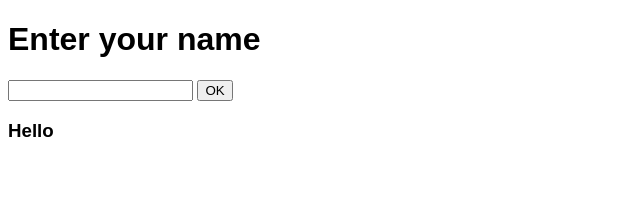
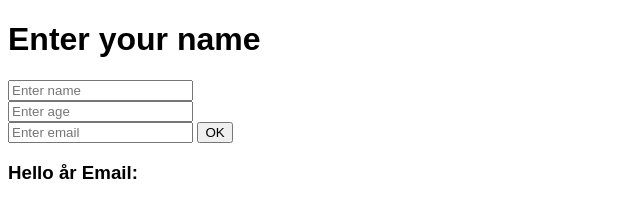
Before and after one commit to sebbex1337/Hello-JavaScript-projekt, a plain HTML site: page index.html in a window 1280 px wide. Both pictures are taken after a click on the button "OK". Shown: the whole page, without its empty margins (0-640 px from the left). Drawn offline with Linux system fonts and the light colour scheme.

Commit message:
added age + email

```diff
--- a/app.js
+++ b/app.js
@@ -1,6 +1,11 @@
 function sayHello() {
   document.querySelector("h3").textContent =
-    "Hello " + document.querySelector("input").value;
+    "Hello " +
+    document.querySelector("#name").value +
+    " " +
+    document.querySelector("#age").value +
+    " år Email: " +
+    document.querySelector("#email").value;
 }
 document.querySelector("button").addEventListener("click", sayHello);
 
--- a/index.html
+++ b/index.html
@@ -9,9 +9,11 @@
   </head>
   <body>
     <h1>Enter your name</h1>
-    <input id="field" />
+    <input type="text" id="name" placeholder="Enter name" /> <br />
+    <input type="number" id="age" placeholder="Enter age" /> <br />
+    <input type="email" id="email" placeholder="Enter email" />
     <button id="btn">OK</button>
-    <h3 id="output"></h3>
+    <h3></h3>
     <script src="app.js"></script>
   </body>
 </html>
```
